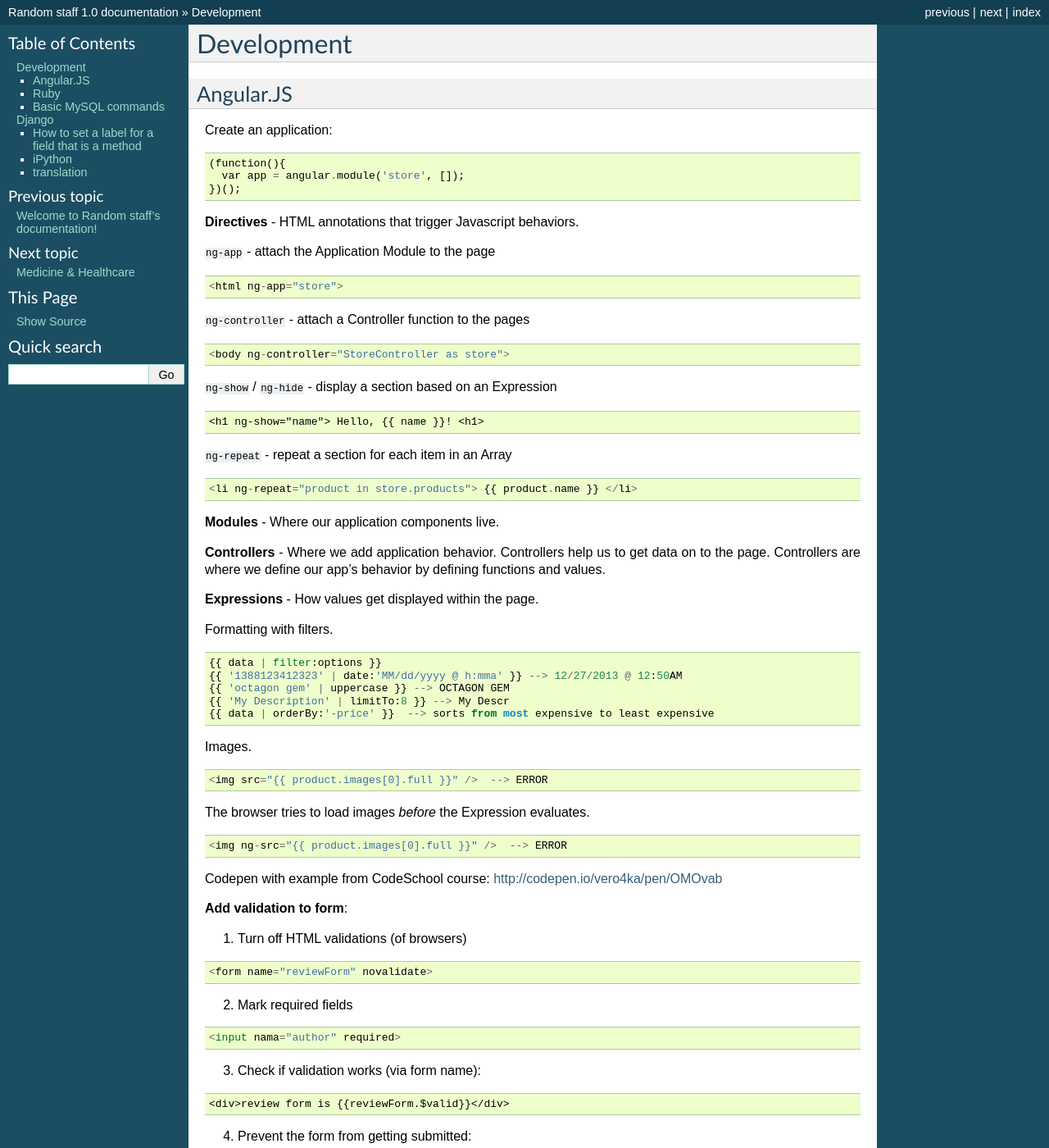
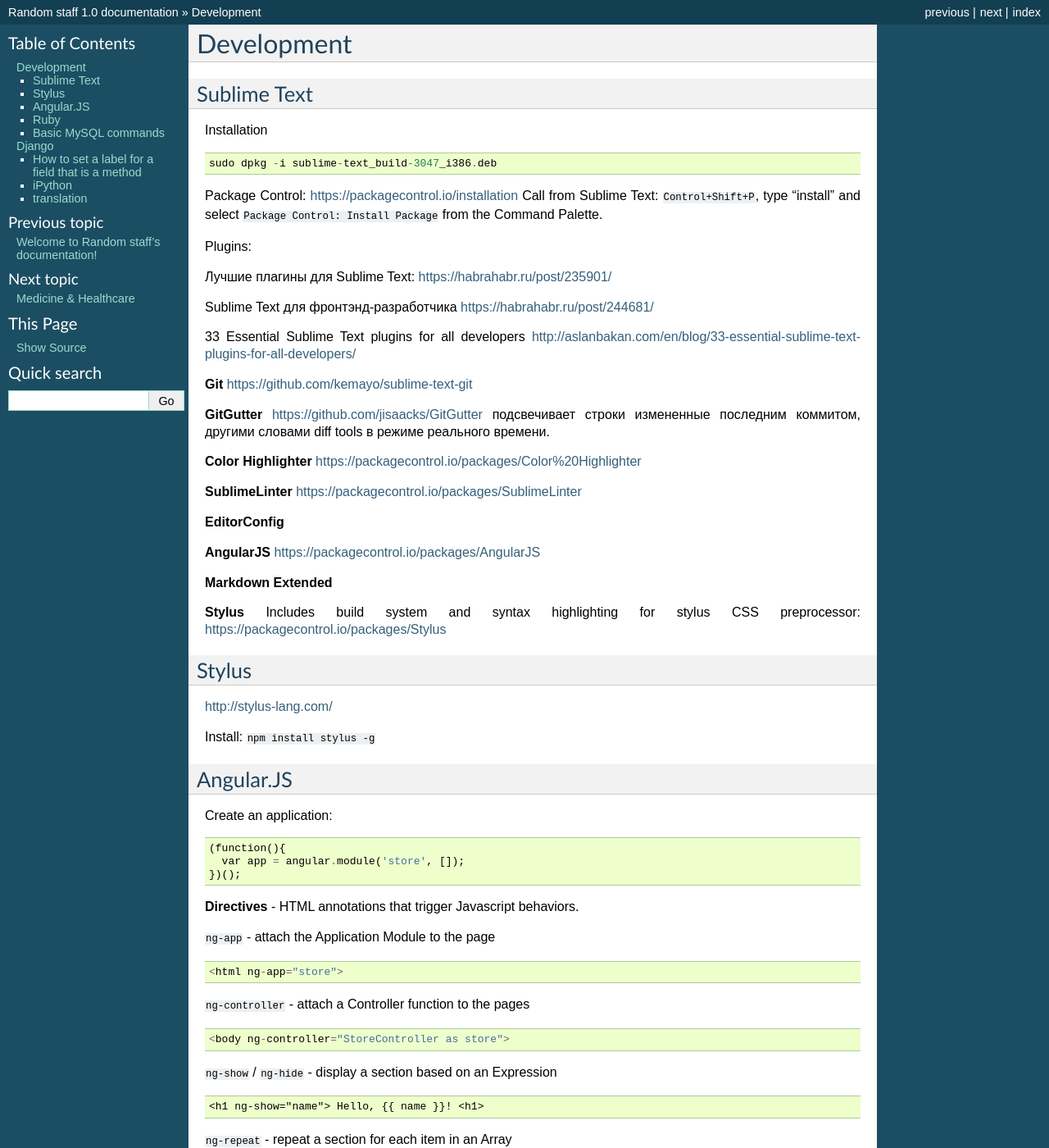
Before and after one commit to cansadadeserfeliz/docs, a Sphinx documentation site: the page built from source/development.rst, in a window 1280 px wide and 1400 px high. Shown: the whole window at 82% size. Built offline with Sphinx 7.4.7, drawn with Linux system fonts in a browser that asks for light colours; some of the changed text lies outside the part shown.

Commit message:
Sublime text

```diff
--- a/source/development.rst
+++ b/source/development.rst
@@ -1,5 +1,52 @@
 Development
 ===========
+
+==========
+Sublime Text
+==========
+
+Installation
+
+::
+
+    sudo dpkg -i sublime-text_build-3047_i386.deb
+
+Package Control: https://packagecontrol.io/installation
+Call from Sublime Text: ``Control+Shift+P``, type "install" and select ``Package Control: Install Package`` from the Command Palette.
+
+Plugins:
+
+Лучшие плагины для Sublime Text: https://habrahabr.ru/post/235901/
+
+Sublime Text для фронтэнд-разработчика https://habrahabr.ru/post/244681/
+
+33 Essential Sublime Text plugins for all developers http://aslanbakan.com/en/blog/33-essential-sublime-text-plugins-for-all-developers/
+
+**Git** https://github.com/kemayo/sublime-text-git
+
+**GitGutter** https://github.com/jisaacks/GitGutter подсвечивает строки измененные последним коммитом, другими словами diff tools в режиме реального времени.
+
+**Color Highlighter** https://packagecontrol.io/packages/Color%20Highlighter
+
+**SublimeLinter** https://packagecontrol.io/packages/SublimeLinter
+
+**EditorConfig**
+
+**AngularJS** https://packagecontrol.io/packages/AngularJS
+
+**Markdown Extended**
+
+**Stylus** Includes build system and syntax highlighting for stylus CSS preprocessor: https://packagecontrol.io/packages/Stylus
+
+==========
+Stylus
+==========
+
+http://stylus-lang.com/
+
+Install: ``npm install stylus -g``
+
+
 
 ==========
 Angular.JS
@@ -232,7 +279,7 @@
   (function(){
     var app = angular.module('store', ['store-products']);
 
-    app.controller('storeController'), [ '$http', function ($http) {
+    app.controller('storeController', [ '$http', function ($http) {
       var store = this;
       store.products = [];  // so when the page loads there will be no errors
 
```
